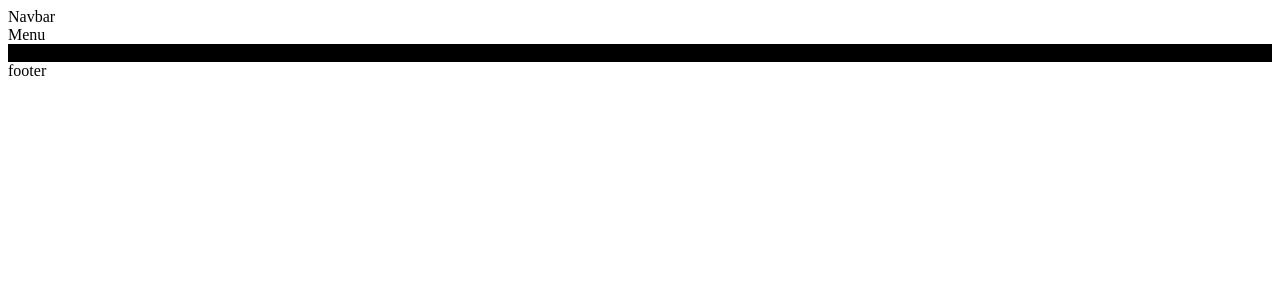
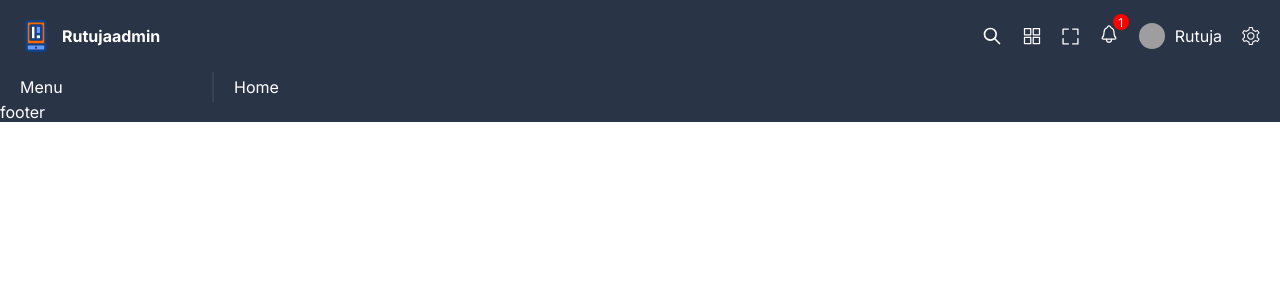
Before and after one commit to Rutuja-coder08/React-Admin-Dashboard, a React (Vite) app: page / in a window 1280 px wide. Shown: the top 300 px of the page. Built offline with nearby package versions, Linux system fonts and the light colour scheme; grey boxes are pictures that could not be loaded.

Commit message:
Navbar Creation and SCSS

```diff
--- a/src/App.tsx
+++ b/src/App.tsx
@@ -6,7 +6,7 @@
 import Menu from "./components/menu/Menu";
 import Login from "./pages/login/Login";
 import { createBrowserRouter, RouterProvider, Outlet } from "react-router-dom";
-
+import "./styles/global.scss"
 function App() {
   const Layout = () => {
     return (
--- a/src/components/navbar/Navbar.tsx
+++ b/src/components/navbar/Navbar.tsx
@@ -1,8 +1,30 @@
-import "./navbar.scss"
+import "./navbar.scss";
 
-const Navbar = () =>{
-    return(
-        <div className="navbar">Navbar</div>
-    )
-}
-export default Navbar
+const Navbar = () => {
+  return (
+    <div className="navbar">
+      <div className="logo">
+        <img src="logo.svg" alt="" />
+        <span>Rutujaadmin</span>
+      </div>
+      <div className="icons">
+        <img src="/search.svg" alt="" className="icon" />
+        <img src="/app.svg" alt="" className="icon" />
+        <img src="/expand.svg" alt="" className="icon" />
+        <div className="notification">
+          <img src="/notifications.svg" alt="" />
+          <span>1</span>
+        </div>
+        <div className="user">
+          <img
+            src="https://images.pexels.com/photos/11038549/pexels-photo-11038549.jpeg?auto=compress&cs=tinysrgb&w=1600&lazy=load"
+            alt=""
+          />
+          <span>Rutuja</span>
+        </div>
+        <img src="/settings.svg" alt="" className="icon" />
+      </div>
+    </div>
+  );
+};
+export default Navbar;
--- a/src/components/navbar/navbar.scss
+++ b/src/components/navbar/navbar.scss
@@ -1 +1,47 @@
-.navbar{}
+.navbar {
+  width: 100%;
+  padding: 20px;
+  display: flex;
+  justify-content: space-between;
+
+  .logo {
+    display: flex;
+    align-items: center;
+    font-weight: bold;
+    gap: 10px;
+  }
+  .icons {
+    display: flex;
+    align-items: center;
+    gap: 20px;
+
+    .notification{
+        position: relative;
+        span{
+            background-color: red;
+            color: white;
+            width: 16px;
+            height: 16px;
+            border-radius: 50%;
+            position: absolute;
+            top: -10px;
+            right: -10px;
+            display: flex;
+            align-items:center ;
+            justify-content: center;
+            font-size: 12px;
+        }
+    }
+    .user {
+      display: flex;
+      align-items: center;
+      gap: 10px;
+      img {
+        width: 26px;
+        height: 26px;
+        border-radius: 50%;
+        object-fit: cover;
+      }
+    }
+  }
+}
--- a/src/pages/home/home.scss
+++ b/src/pages/home/home.scss
@@ -1,3 +1,3 @@
 .home{
-    background-color: black;
+
 }
--- a/src/styles/global.scss
+++ b/src/styles/global.scss
@@ -1,3 +1,5 @@
+@import "./variables.scss";
+
 * {
   margin: 0;
   padding: 0;
@@ -8,3 +10,24 @@
   text-decoration: none;
   color: inherit;
 }
+
+.main{
+  font-family:"Inter", sans-serif;
+  background-color:$main-bg;
+  color: $main-color;
+}
+
+.container{
+  display: flex;
+}
+
+.menuContainer{
+  width: 250px;
+  padding: 5px 20px;
+  border-right: 2px solid $soft-bg;
+}
+
+.contentContainer{
+  padding: 5px 20px;
+  width: 100%;
+}
--- /dev/null
+++ b/src/styles/variables.scss
@@ -0,0 +1,8 @@
+//bg
+$main-bg:#2a3447;
+$soft-bg: #384256;
+$dark-bg:#222b3c;
+//text color
+$main-color:white;
+$soft-color:#ddd;
+$dark-color:#213447;
```
